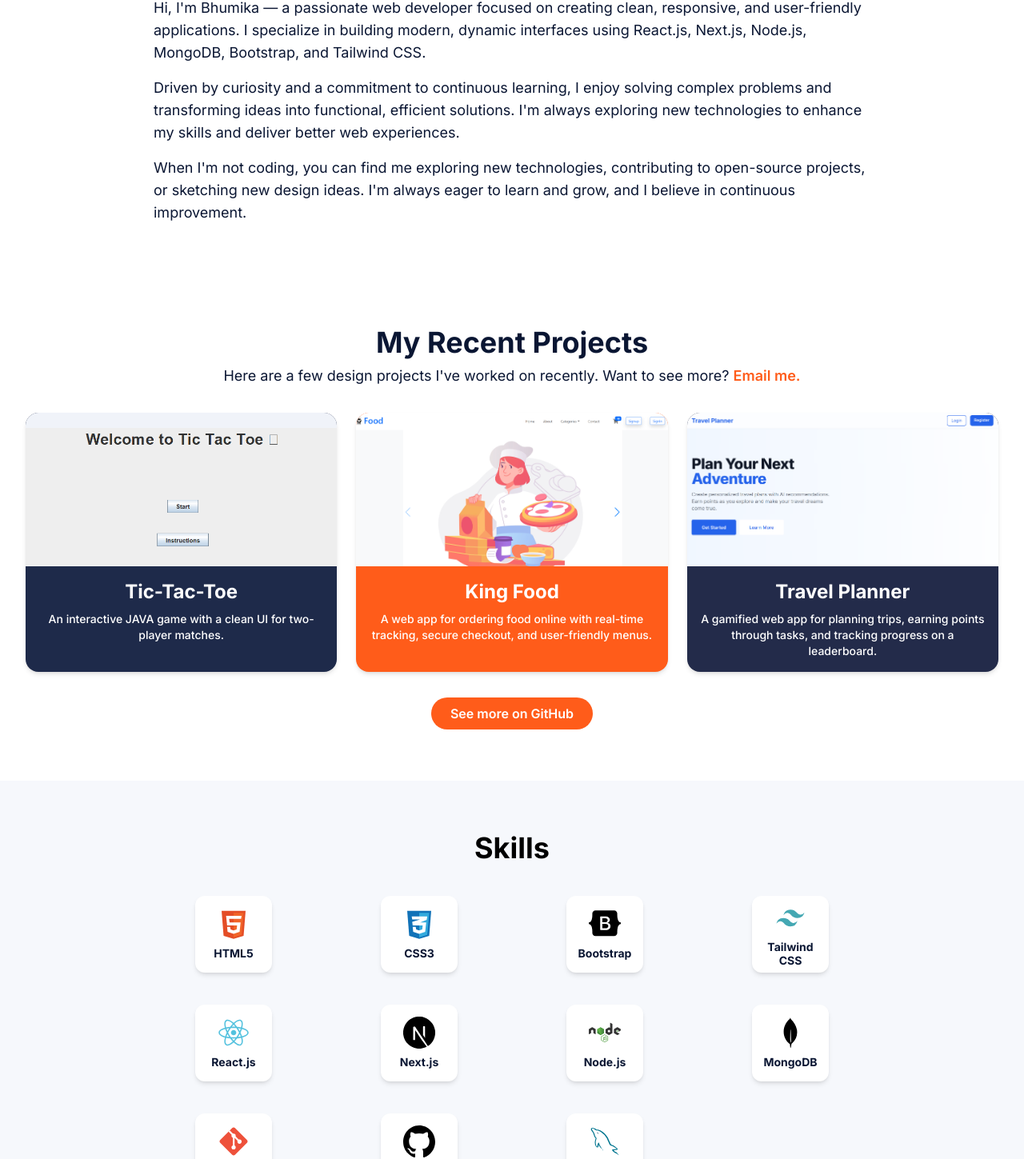
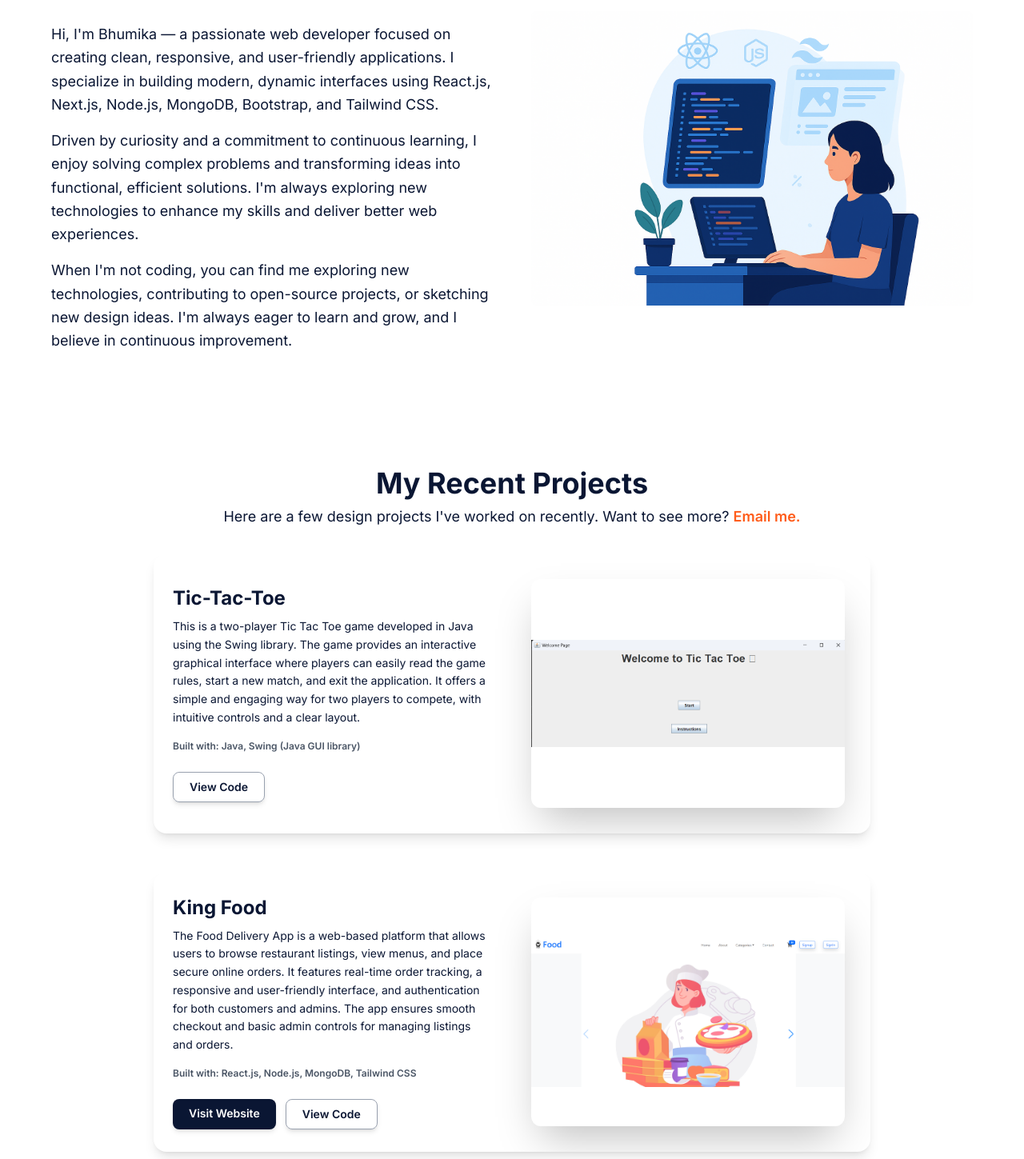
Before and after one commit to Bhumika-Meena/Portfolio, a Next.js app: page / in a window 1280 px wide. Shown: the part 884-2333 px from the top of the page at 80% size. Built offline with nearby package versions, Linux system fonts and the light colour scheme.

Commit message:
Improved Project section and Skill section

```diff
--- a/src/app/components/AboutMe.jsx
+++ b/src/app/components/AboutMe.jsx
@@ -1,21 +1,70 @@
+'use client';
 import React from 'react';
+import { motion } from 'framer-motion';
+import Image from 'next/image';
 
 export default function AboutMe() {
+  const containerVariants = {
+    hidden: { opacity: 0 },
+    visible: {
+      opacity: 1,
+      transition: {
+        staggerChildren: 0.3,
+      },
+    },
+  };
+
+  const itemVariants = {
+    hidden: { opacity: 0, y: 50 },
+    visible: { opacity: 1, y: 0, transition: { duration: 0.7, ease: "easeOut" } },
+  };
+
+  const imageVariants = {
+    hidden: { opacity: 0, scale: 0.8 },
+    visible: { opacity: 1, scale: 1, transition: { duration: 1, ease: "easeOut" } },
+  };
+
   return (
-    <section id="about" className="px-8 py-16 bg-white text-[#0a1633] my-0 flex flex-col items-center">
-      <div className="max-w-4xl">
-        <h2 className="text-3xl md:text-4xl font-bold mb-4 font-sans text-center">About Me</h2>
-        <p className="mb-4 text-lg">
-        Hi, I'm Bhumika — a passionate web developer focused on creating clean, responsive, and user-friendly applications. I specialize in building modern, dynamic interfaces using React.js, Next.js, Node.js, MongoDB, Bootstrap, and Tailwind CSS.
-        </p>
-        <p className="mb-4 text-lg">
-        Driven by curiosity and a commitment to continuous learning, I enjoy solving complex problems and transforming ideas into functional, efficient solutions. I'm always exploring new technologies to enhance my skills and deliver better web experiences.
-        </p>
-        <p className="text-lg">
-          When I'm not coding, you can find me exploring new technologies, contributing to open-source projects, or sketching new design ideas.
-          I'm always eager to learn and grow, and I believe in continuous improvement.
-        </p>
-      </div>
+    <section id="about" className="px-8 py-20 bg-white text-[#0a1633] my-0 flex flex-col items-center overflow-hidden">
+      <motion.div
+        className="max-w-6xl flex flex-col md:flex-row items-center md:justify-between gap-12"
+        initial="hidden"
+        whileInView="visible"
+        viewport={{ once: true, amount: 0.3 }}
+        variants={containerVariants}
+      >
+        {/* Left: Text Content */}
+        <motion.div className="flex-1 text-center md:text-left" variants={containerVariants}>
+          <motion.h2 variants={itemVariants} className="text-4xl md:text-5xl font-bold mb-6 font-sans">About Me</motion.h2>
+          <motion.p variants={itemVariants} className="mb-4 text-lg leading-relaxed">
+            Hi, I'm Bhumika — a passionate web developer focused on creating clean, responsive, and user-friendly applications. I specialize in building modern, dynamic interfaces using React.js, Next.js, Node.js, MongoDB, Bootstrap, and Tailwind CSS.
+          </motion.p>
+          <motion.p variants={itemVariants} className="mb-4 text-lg leading-relaxed">
+            Driven by curiosity and a commitment to continuous learning, I enjoy solving complex problems and transforming ideas into functional, efficient solutions. I'm always exploring new technologies to enhance my skills and deliver better web experiences.
+          </motion.p>
+          <motion.p variants={itemVariants} className="text-lg leading-relaxed">
+            When I'm not coding, you can find me exploring new technologies, contributing to open-source projects, or sketching new design ideas.
+            I'm always eager to learn and grow, and I believe in continuous improvement.
+          </motion.p>
+        </motion.div>
+
+        {/* Right: Image/Illustration Placeholder */}
+        <motion.div
+          className="flex-1 flex justify-center md:justify-end"
+          initial="hidden"
+          whileInView="visible"
+          viewport={{ once: true, amount: 0.3 }}
+          variants={imageVariants}
+        >
+          <Image
+            src="/aboutMe.png" // Replace with a suitable image or illustration
+            alt="About Me Illustration"
+            width={700}
+            height={700}
+            className="rounded-lg"
+          />
+        </motion.div>
+      </motion.div>
     </section>
   );
 }
--- a/src/app/components/ContactSection.jsx
+++ b/src/app/components/ContactSection.jsx
@@ -52,7 +52,7 @@ export default function ContactSection() {
           variants={formVariants}
         >
           <form
-            action="https://formspree.io/f/yourFormID" // Replace with your Formspree form ID
+            action="https://formspree.io/f/xnnvdkyl" // Replace with your Formspree form ID
             method="POST"
             className="bg-white rounded-2xl shadow-xl px-8 py-10 flex flex-col gap-6 w-full max-w-lg transform hover:scale-105 transition-transform duration-300 ease-in-out"
             onSubmit={() => setSubmitted(true)}
--- a/src/app/components/ProjectCard.jsx
+++ b/src/app/components/ProjectCard.jsx
@@ -3,11 +3,11 @@ import Image from 'next/image';
 import { motion, useInView } from 'framer-motion';
 import { useRef } from 'react';
 
-export default function ProjectCard({ title, desc, imgSrc, cardColor }) {
+export default function ProjectCard({ title, desc, imgSrc, builtWith, websiteLink, codeLink, cardColor }) {
   const ref = useRef(null);
   const isInView = useInView(ref, { once: true, amount: 0.5 }); // Trigger when 50% of the element is in view
 
-  const variants = {
+  const cardVariants = {
     hidden: { opacity: 0, y: 50 },
     visible: { opacity: 1, y: 0 },
   };
@@ -17,17 +17,52 @@ export default function ProjectCard({ title, desc, imgSrc, cardColor }) {
       ref={ref}
       initial="hidden"
       animate={isInView ? "visible" : "hidden"}
-      variants={variants}
+      variants={cardVariants}
       transition={{ duration: 0.6, ease: "easeOut" }}
-      whileHover={{ scale: 1.05, transition: { duration: 0.2 } }}
-      className={`rounded-2xl shadow-md min-h-[300px] font-sans overflow-hidden ${cardColor || 'bg-white text-[#0a1633]'}`}
+      whileHover={{ scale: 1.02, boxShadow: "0 25px 50px -12px rgba(0, 0, 0, 0.25)" }}
+      className={`flex flex-col md:flex-row rounded-2xl shadow-lg font-sans overflow-hidden bg-white text-[#0a1633] min-h-[350px]`}
     >
-      <div className="relative w-full h-48">
-        <Image src={imgSrc || '/placeholder.png'} alt={title} fill className="object-cover" />
+      {/* Left Section: Text Content */}
+      <div className="flex-1 p-6 flex flex-col justify-center items-center md:items-start text-center md:text-left">
+        <h3 className="text-2xl font-bold mb-2">{title}</h3>
+        <p className="text-sm mb-4 leading-relaxed">{desc}</p>
+        {builtWith && (
+          <p className="text-xs font-semibold text-gray-600 mb-6">Built with: {builtWith}</p>
+        )}
+        <div className="flex flex-wrap gap-3">
+          {websiteLink && (
+            <a
+              href={websiteLink}
+              target="_blank"
+              rel="noopener noreferrer"
+              className="bg-[#0a1633] text-white px-5 py-2 rounded-lg text-sm font-semibold hover:bg-gray-800 transition shadow-md"
+            >
+              Visit Website
+            </a>
+          )}
+          {codeLink && (
+            <a
+              href={codeLink}
+              target="_blank"
+              rel="noopener noreferrer"
+              className="border border-gray-400 text-[#0a1633] px-5 py-2 rounded-lg text-sm font-semibold hover:bg-gray-100 transition shadow-md"
+            >
+              View Code
+            </a>
+          )}
+        </div>
       </div>
-      <div className="p-4 flex flex-col items-center">
-        <div className="text-2xl font-bold mb-2 text-center">{title}</div>
-        {desc && <div className="text-center text-sm font-medium">{desc}</div>}
+
+      {/* Right Section: Image with Colored Background and Device Frame */}
+      <div className={`relative flex-1 flex items-center justify-center p-8 ${cardColor} min-h-[250px] md:min-h-full`}>
+        <div className="relative w-full h-full bg-white rounded-xl shadow-2xl overflow-hidden p-2">
+          <Image
+            src={imgSrc || '/placeholder.png'}
+            alt={title}
+            fill
+            className="object-contain object-center"
+          />
+        </div>
       </div>
     </motion.div>
   );
--- a/src/app/page.js
+++ b/src/app/page.js
@@ -69,10 +69,34 @@ export default function Home() {
       <section id="projects" className="px-8 py-16 bg-white text-[#0a1633] my-0">
         <h2 className="text-3xl md:text-4xl font-bold mb-2 text-center font-sans">My Recent Projects</h2>
         <p className="text-center mb-8 text-lg">Here are a few design projects I've worked on recently. Want to see more? <a href="#contact" className="text-[#ff5c1a] font-semibold">Email me.</a></p>
-        <div className="grid grid-cols-1 sm:grid-cols-2 md:grid-cols-3 gap-6">
-          <ProjectCard title="Tic-Tac-Toe" desc="An interactive JAVA game with a clean UI for two-player matches." imgSrc="/tictactoe.png" cardColor="bg-[#1e2a4a] text-white" />
-          <ProjectCard title="King Food" desc="A web app for ordering food online with real-time tracking, secure checkout, and user-friendly menus." imgSrc="/kingFood.png" cardColor="bg-[#ff5c1a] text-white" />
-          <ProjectCard title="Travel Planner" desc="A gamified web app for planning trips, earning points through tasks, and tracking progress on a leaderboard." imgSrc="/travelPlanner.png" cardColor="bg-[#232b4a] text-white" />
+        <div className="grid grid-cols-1 gap-12 max-w-4xl mx-auto">
+          <ProjectCard
+            title="Tic-Tac-Toe"
+            desc="This is a two-player Tic Tac Toe game developed in Java using the Swing library. The game provides an interactive graphical interface where players can easily read the game rules, start a new match, and exit the application. It offers a simple and engaging way for two players to compete, with intuitive controls and a clear layout."
+            imgSrc="/tictactoe.png"
+            builtWith="Java, Swing (Java GUI library)"
+
+            codeLink="https://github.com/Bhumika-Meena"
+
+          />
+          <ProjectCard
+            title="King Food"
+            desc="The Food Delivery App is a web-based platform that allows users to browse restaurant listings, view menus, and place secure online orders. It features real-time order tracking, a responsive and user-friendly interface, and authentication for both customers and admins. The app ensures smooth checkout and basic admin controls for managing listings and orders."
+            imgSrc="/kingFood.png"
+            builtWith="React.js, Node.js, MongoDB, Tailwind CSS"
+            websiteLink="#"
+            codeLink="https://github.com/Bhumika-Meena"
+
+          />
+          <ProjectCard
+            title="Travel Planner"
+            desc="This is a web-based Travel Planner that allows users to create personalized trip itineraries. Users can select destinations, set travel dates, and receive AI-generated activity suggestions. The app includes gamification elements — users earn points and badges by completing tasks and can view their rankings on a leaderboard. It also features a real-time chat system built with Socket.io, enabling users to collaborate and share plans instantly. Additional functionalities include user authentication, admin controls, and responsive design."
+            imgSrc="/travelPlanner.png"
+            builtWith="Next.js,React.js, Node.js, MongoDB, Tailwind CSS, Socket.io"
+
+            codeLink="https://github.com/Bhumika-Meena"
+
+          />
         </div>
         <div className="flex justify-center mt-8">
           <a href="https://github.com/Bhumika-Meena" className="bg-[#ff5c1a] text-white font-semibold flex items-center px-6 py-2 rounded-full hover:bg-orange-600 transition">See more on GitHub</a>
@@ -89,6 +113,76 @@ export default function Home() {
             </div>
           ))}
         </div>
+
+        {/* Experience Section */}
+        <motion.div
+          className="mt-16 max-w-4xl mx-auto text-black p-6 bg-white rounded-lg shadow-xl"
+          initial="hidden"
+          whileInView="visible"
+          viewport={{ once: true, amount: 0.3 }}
+          variants={{
+            hidden: { opacity: 0, y: 50 },
+            visible: {
+              opacity: 1,
+              y: 0,
+              transition: {
+                duration: 0.8,
+                ease: "easeOut",
+                staggerChildren: 0.2 // Stagger animation for list items
+              }
+            }
+          }}
+        >
+          <motion.h3
+            className="text-2xl md:text-3xl font-bold mb-6 text-center font-sans text-[#0a1633]"
+            variants={{ hidden: { opacity: 0, y: 20 }, visible: { opacity: 1, y: 0, transition: { duration: 0.6 } } }}
+          >
+            Experience
+          </motion.h3>
+          <ul className="list-disc list-inside space-y-4 text-lg md:text-xl leading-relaxed text-gray-700">
+            <motion.li variants={{ hidden: { opacity: 0, x: -20 }, visible: { opacity: 1, x: 0, transition: { duration: 0.5 } } }}>Developed and maintained responsive web applications using React.js and Next.js.</motion.li>
+            <motion.li variants={{ hidden: { opacity: 0, x: -20 }, visible: { opacity: 1, x: 0, transition: { duration: 0.5 } } }}>Implemented robust backend solutions with Node.js and MongoDB for data management.</motion.li>
+            <motion.li variants={{ hidden: { opacity: 0, x: -20 }, visible: { opacity: 1, x: 0, transition: { duration: 0.5 } } }}>Collaborated with design teams to translate UI/UX wireframes into high-quality code.</motion.li>
+            <motion.li variants={{ hidden: { opacity: 0, x: -20 }, visible: { opacity: 1, x: 0, transition: { duration: 0.5 } } }}>Utilized Tailwind CSS and Bootstrap for efficient and consistent styling.</motion.li>
+            <motion.li variants={{ hidden: { opacity: 0, x: -20 }, visible: { opacity: 1, x: 0, transition: { duration: 0.5 } } }}>Managed code versions and collaborated with teams using Git and GitHub.</motion.li>
+            <motion.li variants={{ hidden: { opacity: 0, x: -20 }, visible: { opacity: 1, x: 0, transition: { duration: 0.5 } } }}> Soft Skills: Communication / Teamwork / Leadership / Creativity / Problem Solving</motion.li>
+            <motion.li variants={{ hidden: { opacity: 0, x: -20 }, visible: { opacity: 1, x: 0, transition: { duration: 0.5 } } }}> Coursework: Artificial Intelligence, Machine Learning, Operating Systems, Computer Networks, Database
+            Management Systems, Software Engineering</motion.li>
+          </ul>
+
+
+        </motion.div>
+        <motion.div
+          className="mt-16 max-w-4xl mx-auto text-black p-6 bg-white rounded-lg shadow-xl"
+          initial="hidden"
+          whileInView="visible"
+          viewport={{ once: true, amount: 0.3 }}
+          variants={{
+            hidden: { opacity: 0, y: 50 },
+            visible: {
+              opacity: 1,
+              y: 0,
+              transition: {
+                duration: 0.8,
+                ease: "easeOut",
+                staggerChildren: 0.2 // Stagger animation for list items
+              }
+            }
+          }}
+        >
+          <motion.h3
+            className="text-2xl md:text-3xl font-bold mb-6 text-center font-sans text-[#0a1633]"
+            variants={{ hidden: { opacity: 0, y: 20 }, visible: { opacity: 1, y: 0, transition: { duration: 0.6 } } }}
+          >
+            Education
+          </motion.h3>
+          <ul className="list-disc list-inside space-y-4 text-lg md:text-xl leading-relaxed text-gray-700">
+            <motion.li variants={{ hidden: { opacity: 0, x: -20 }, visible: { opacity: 1, x: 0, transition: { duration: 0.5 } } }}>Central University of Rajasthan,Rajasthan:  B.Tech in Computer Science and Engineering (CGPA/Percentage: 7.00)</motion.li>
+            <motion.li variants={{ hidden: { opacity: 0, x: -20 }, visible: { opacity: 1, x: 0, transition: { duration: 0.5 } } }}>Saint Johns School CBSE, Rajasthan (Percentage: 77.2%)</motion.li>
+
+          </ul>
+
+        </motion.div>
       </section>
       <ContactSection />
     </main>
```
Also changed, not shown: public/aboutMe.png (added).
